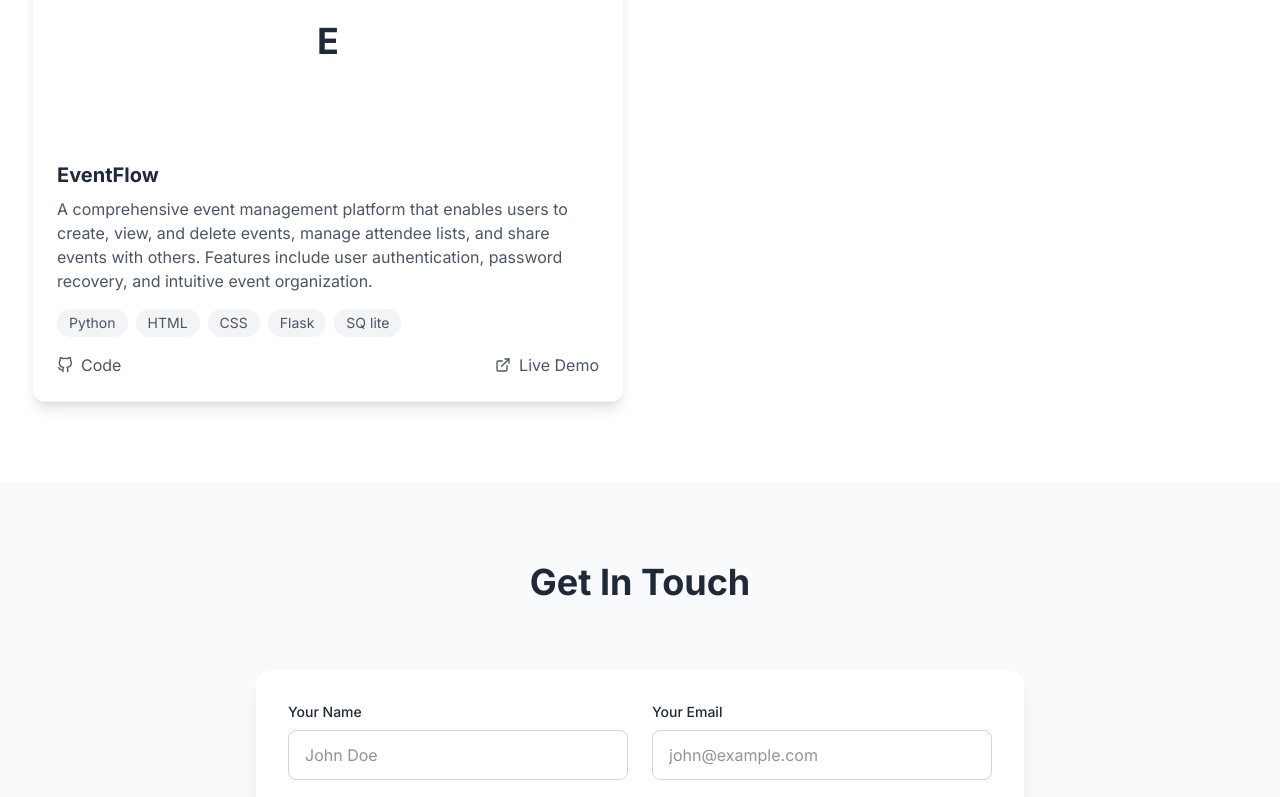
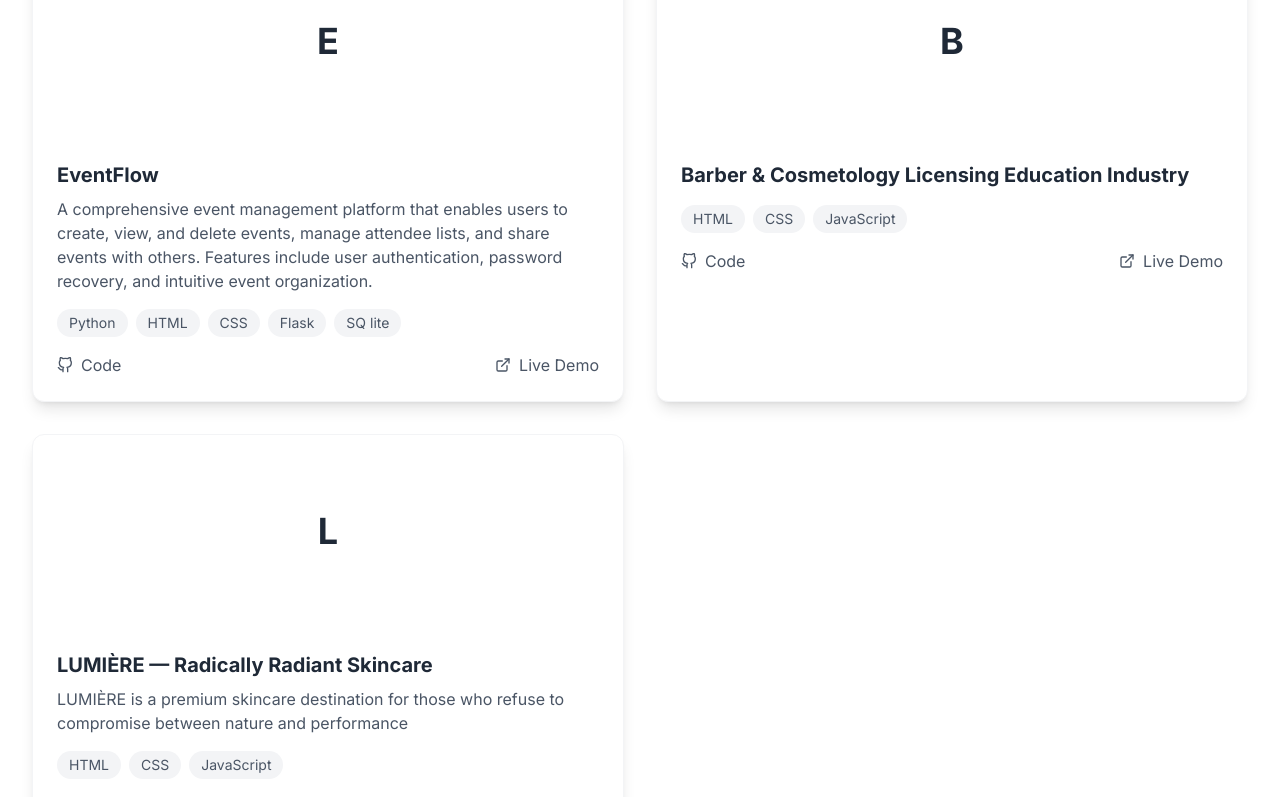
Before and after one commit to I-code-like-a-pro/portfolio, a Next.js app: page / in a window 1280 px wide. Shown: the part 3460-4257 px from the top of the page. Built offline with nearby package versions, Linux system fonts and the light colour scheme.

Commit message:
Updated the projects list

```diff
--- a/app/page.js
+++ b/app/page.js
@@ -101,7 +101,21 @@ export default function Home() {
   github: 'https://github.com/I-code-like-a-pro/temp_repo_storage',
   live: 'https://temp-repo-storage-7avj.vercel.app/',
 
-}
+},
+    {
+      title: "Barber & Cosmetology Licensing Education Industry",
+      desription:"The California barbering industry ",
+      tags:["HTML", "CSS", "JavaScript"],
+      github:"https://github.com/I-code-like-a-pro/Barber-course-",
+      live:"https://barber-course-navy.vercel.app"
+    },
+    {
+      title:"LUMIÈRE — Radically Radiant Skincare",
+      description:"LUMIÈRE is a premium skincare destination for those who refuse to compromise between nature and performance",
+      tags:["HTML","CSS","JavaScript"],
+      github:"https://github.com/I-code-like-a-pro/Skin-care-products",
+      live:"https://skin-care-products-two.vercel.app"
+    }
   ]
 
   return (
```
